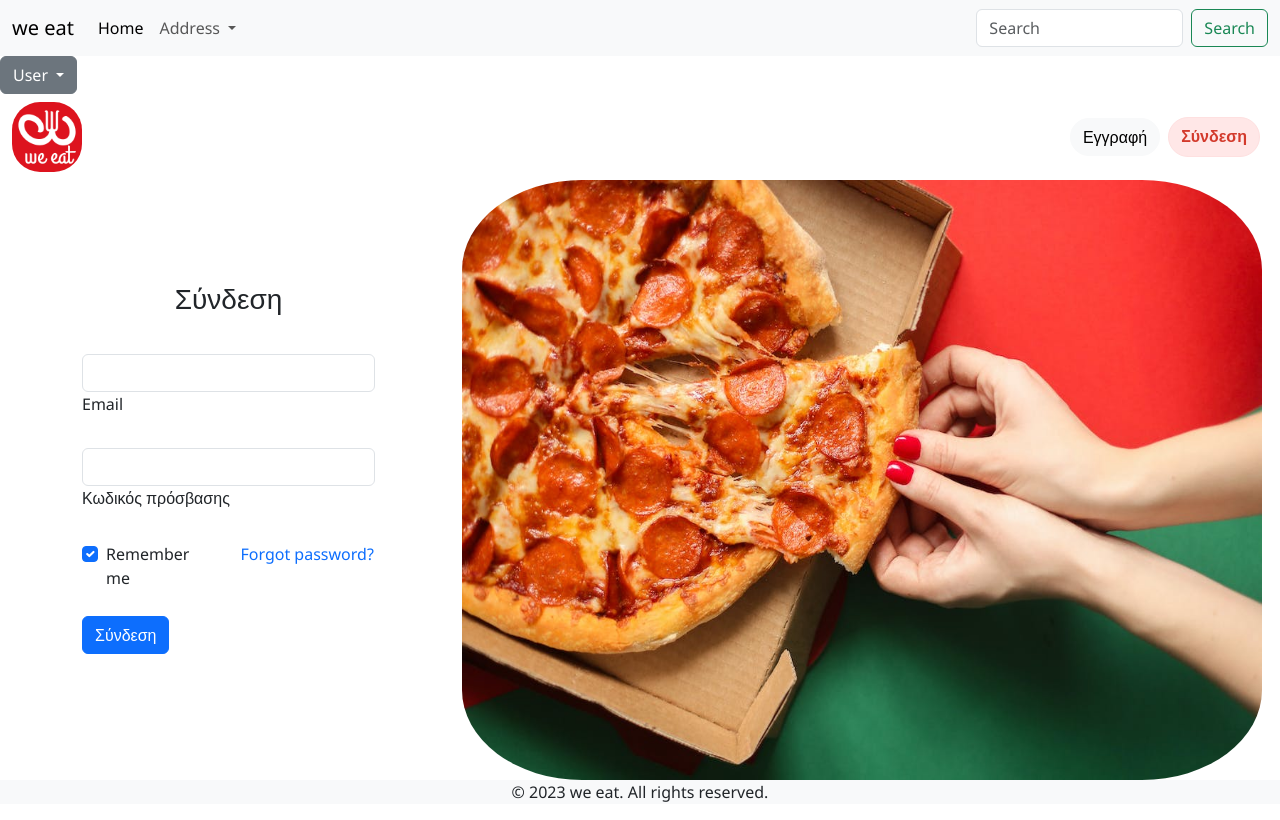
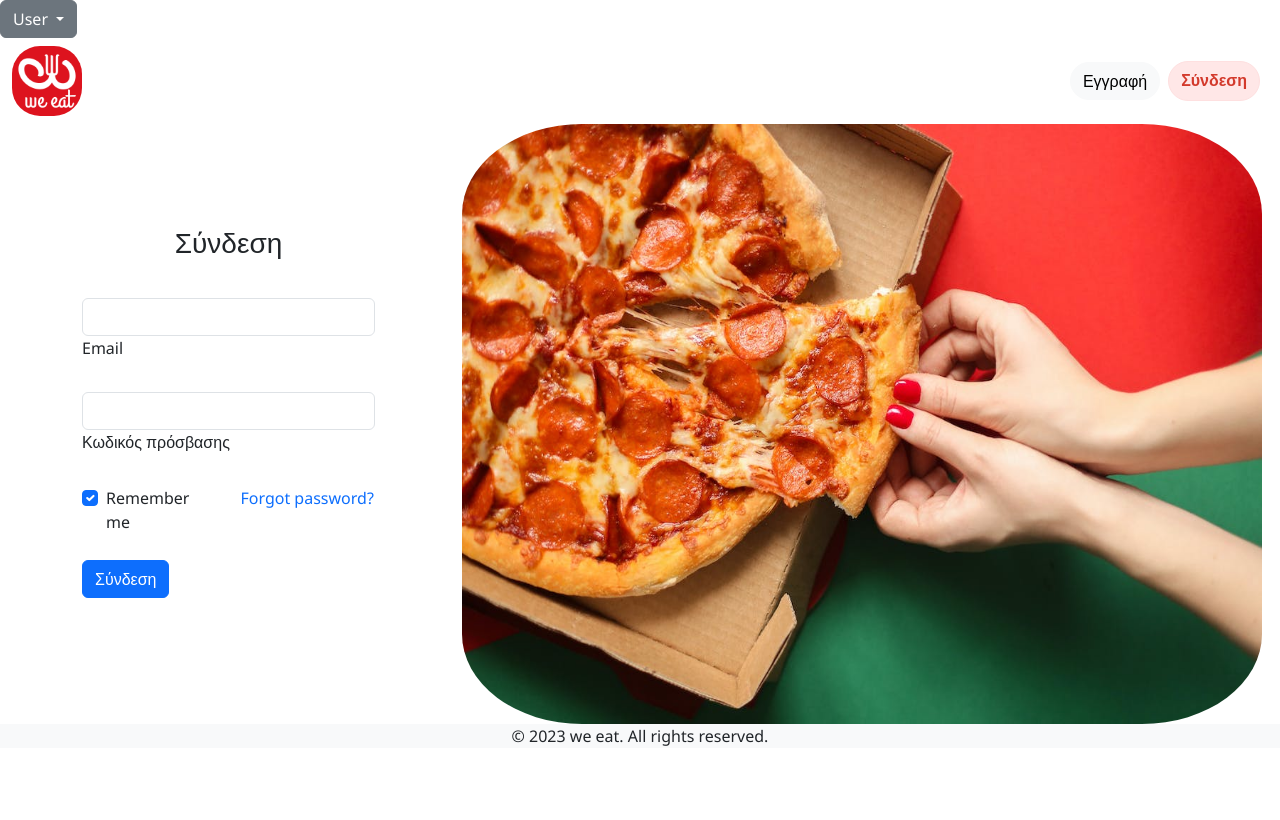
Before and after one commit to Frontend-4-WeLead/we-eat, an Angular app: page /login in a window 1280 px wide. Built offline with nearby package versions, Linux system fonts and the light colour scheme.

Commit message:
created logo and conditional header rendering

```diff
--- a/src/app/header/header.component.css
+++ b/src/app/header/header.component.css
@@ -1,18 +1,5 @@
-/* header {
-    display: flex;
-    justify-content: space-between;
-    align-items: center;
-    height: 10vh;
-    background-color: #333;
-    color: white;
-    padding: 0 1em; /* some space around the logo and search bar */
-  /* }
-
-  img {
-    height: 50px;
-  }
-
-  input {
-    padding: 0.5em;
-  }
-   */
+.header-logo-img {
+  height: 70px;
+  width: 70px;
+  border-radius: 15%;
+}
--- a/src/app/header/header.component.html
+++ b/src/app/header/header.component.html
@@ -1,41 +1,32 @@
-<!-- <header>
-    <div></div>
-    <div>
-      <img src="\assets\logo.jpg" alt="Logo" />
-    </div>
-    <div> -->
-      <!-- search bar component -->
-      <!-- <input type="text" placeholder="Search..." />
-    </div>
-    <div>
-        <app-address></app-address>
-    </div>
-    <div>
-        <a href="/user-profile">
-          <app-user></app-user>
+<nav class="navbar navbar-expand-lg bg-body-tertiary" *ngIf="!isLoginOrSignUpPage()">
+
+  <div class="container-fluid">
+
+    <a class="navbar-brand" href="/stores">
+
+      <img src="../../assets/images/we-eat-logo.png" alt="Logo" ngClass="header-logo-img" />
+
     </a>
-      </div>
-  </header> -->
 
-  <nav class="navbar navbar-expand-lg bg-body-tertiary">
-    <div class="container-fluid">
-      <a class="navbar-brand" href="#">we eat</a>
-      <button class="navbar-toggler" type="button" data-bs-toggle="collapse" data-bs-target="#navbarSupportedContent" aria-controls="navbarSupportedContent" aria-expanded="false" aria-label="Toggle navigation">
+    <button class="navbar-toggler" type="button" data-bs-toggle="collapse" data-bs-target="#navbarSupportedContent"
+      aria-controls="navbarSupportedContent" aria-expanded="false" aria-label="Toggle navigation">
+
       <span class="navbar-toggler-icon"></span>
+
     </button>
+
     <div class="collapse navbar-collapse" id="navbarSupportedContent">
       <ul class="navbar-nav me-auto mb-2 mb-lg-0">
         <li class="nav-item">
-            <a class="nav-link active" aria-current="page" href="#">Home</a>
+          <a class="nav-link active" aria-current="page" href="/stores">Stores</a>
         </li>
         <li class="nav-item dropdown">
           <a class="nav-link dropdown-toggle" href="#" role="button" data-bs-toggle="dropdown" aria-expanded="false">
-              Address
+            Dropdown link
           </a>
           <ul class="dropdown-menu">
             <li><a class="dropdown-item" href="#">Action</a></li>
             <li><a class="dropdown-item" href="#">Another action</a></li>
-              <li><hr class="dropdown-divider"></li>
             <li><a class="dropdown-item" href="#">Something else here</a></li>
           </ul>
         </li>
@@ -49,7 +40,8 @@
 </nav>
 
 <div class="dropdown">
-    <button class="btn btn-secondary dropdown-toggle" type="button" id="dropdownMenuButton1" data-bs-toggle="dropdown" aria-expanded="false">
+  <button class="btn btn-secondary dropdown-toggle" type="button" id="dropdownMenuButton1" data-bs-toggle="dropdown"
+    aria-expanded="false">
     User
   </button>
   <ul class="dropdown-menu" aria-labelledby="dropdownMenuButton1">
--- a/src/app/header/header.component.ts
+++ b/src/app/header/header.component.ts
@@ -2,6 +2,8 @@ import { Component } from '@angular/core';
 import { CommonModule } from '@angular/common';
 import { AddressComponent } from "./address/address.component";
 import { UserComponent } from "./user/user.component";
+import { Router } from '@angular/router';
+
 
 @Component({
     selector: 'app-header',
@@ -12,4 +14,11 @@ import { UserComponent } from "./user/user.component";
 })
 export class HeaderComponent {
 
+    constructor(private router: Router) {}
+
+    isLoginOrSignUpPage(): boolean {
+        const path = this.router.url;
+        return path.includes("login") || path.includes("register");
+    }
+
 }
```
Lines whose indentation alone changed are shown as unchanged.
